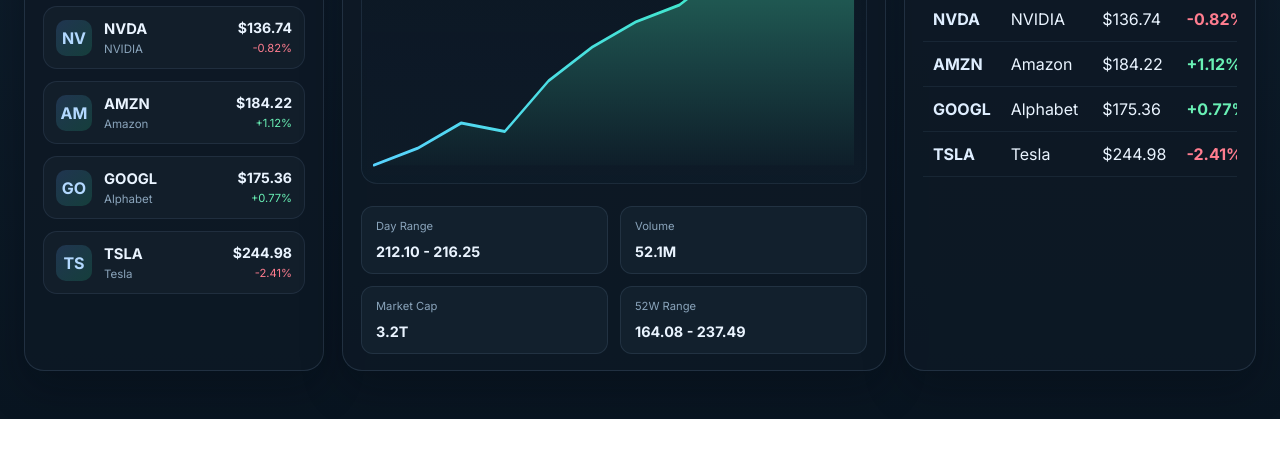
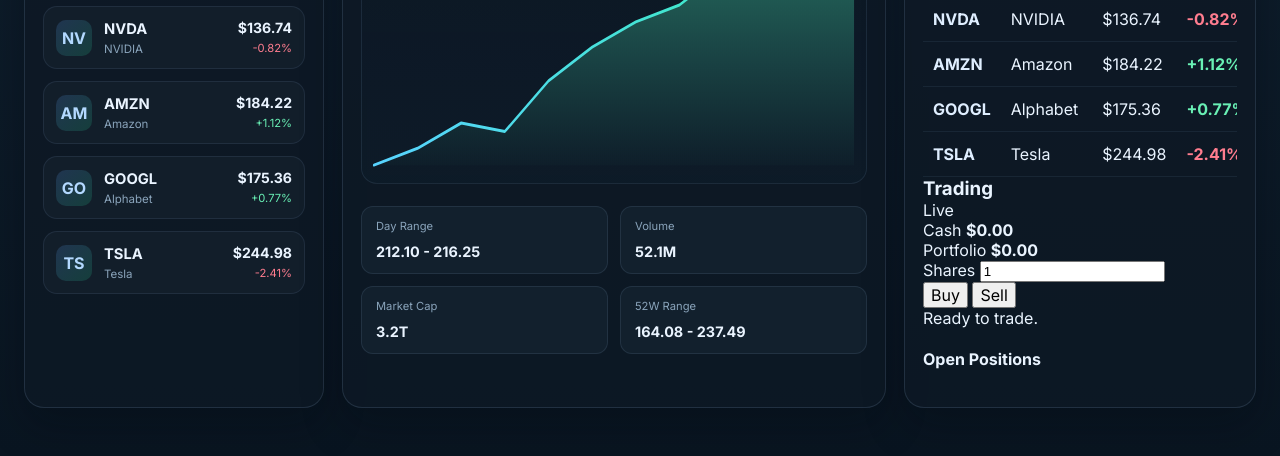
Before and after one commit to yung1022/dcfyscmarket, a plain HTML site: page index.html in a window 1280 px wide. Shown: the part 488-944 px from the top of the page. Before the commit the page ends 907 px from the top, so only its background shows below. Drawn offline with Linux system fonts and the light colour scheme.

Commit message:
Add buy/sell trading controls and live portfolio management to the stock dashboard.

```diff
--- a/index.html
+++ b/index.html
@@ -120,6 +120,40 @@
               <tbody id="marketTableBody"></tbody>
             </table>
           </div>
+
+          <div class="trade-panel">
+            <div class="trade-header">
+              <h3>Trading</h3>
+              <span class="trade-live">Live</span>
+            </div>
+
+            <div class="portfolio-summary">
+              <div>
+                <span>Cash</span>
+                <strong id="cashBalance">$0.00</strong>
+              </div>
+              <div>
+                <span>Portfolio</span>
+                <strong id="portfolioValue">$0.00</strong>
+              </div>
+            </div>
+
+            <div class="trade-controls">
+              <label for="tradeQty">Shares</label>
+              <input id="tradeQty" type="number" min="1" value="1" />
+              <div class="trade-buttons">
+                <button id="buyBtn" class="trade-button buy">Buy</button>
+                <button id="sellBtn" class="trade-button sell">Sell</button>
+              </div>
+            </div>
+
+            <div id="tradeStatus" class="trade-status">Ready to trade.</div>
+
+            <div class="positions-box">
+              <h4>Open Positions</h4>
+              <ul id="positionsList" class="positions-list"></ul>
+            </div>
+          </div>
         </section>
       </main>
     </div>
```
